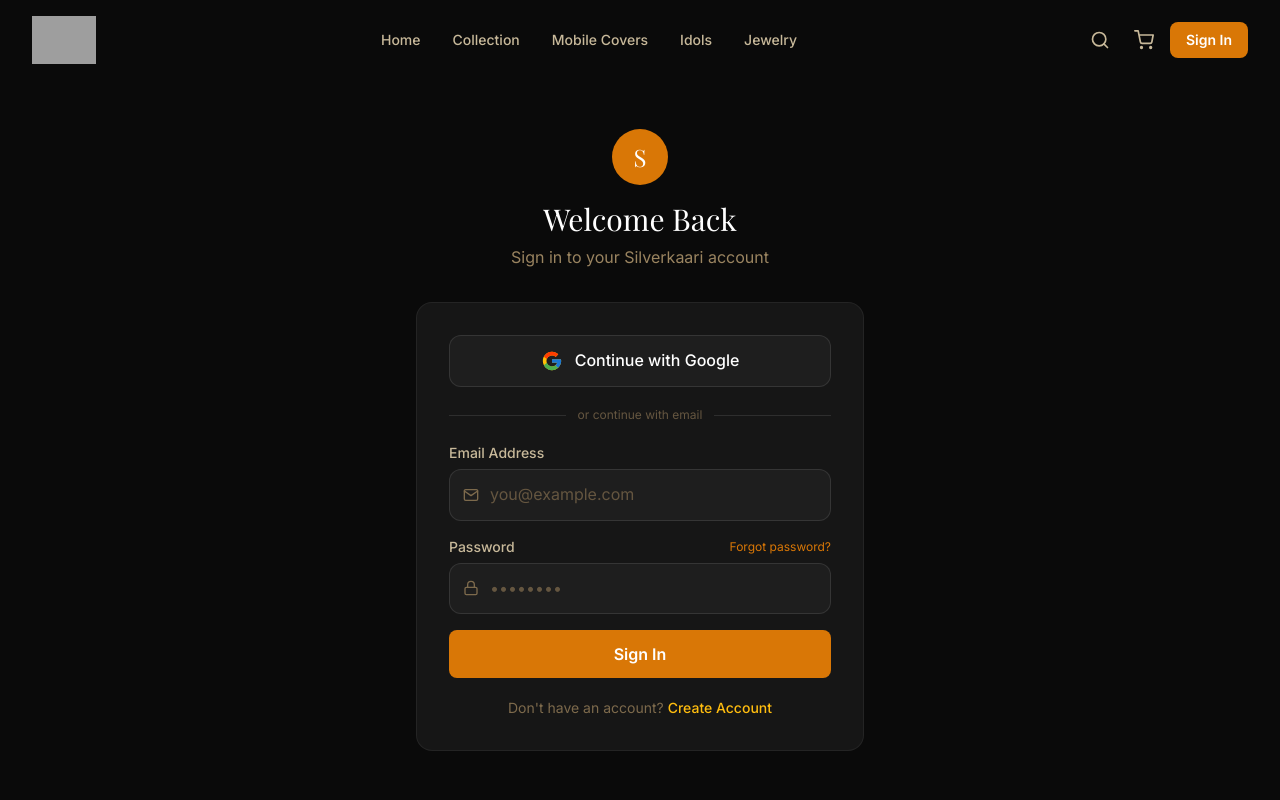
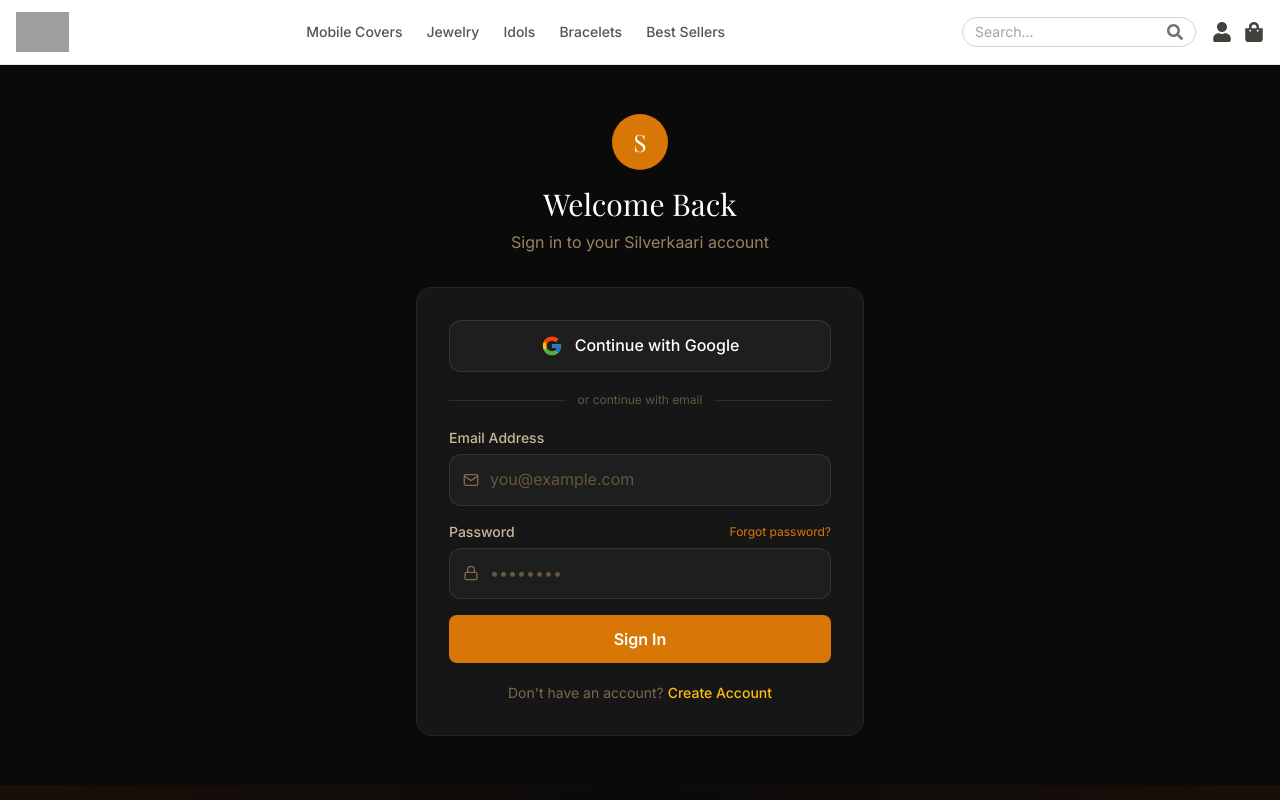
Before and after one commit to Nandkishore0710/Amrit_Silver_Prototype, a React (Vite) app in the folder frontend/: page /login in a window 1280 px wide. Shown: the top 800 px of the page. Built offline with nearby package versions, Linux system fonts and the light colour scheme; grey boxes are pictures that could not be loaded.

Commit message:
Replace Navbar UI with new light theme design and add Testimonials section

```diff
--- a/frontend/src/components/Navbar.jsx
+++ b/frontend/src/components/Navbar.jsx
@@ -1,279 +1,110 @@
-import React, { useState, useEffect, useRef } from 'react';
-import { Link, NavLink, useNavigate } from 'react-router-dom';
-import { motion, AnimatePresence } from 'framer-motion';
-import { FiShoppingCart, FiUser, FiSearch, FiMenu, FiX, FiHeart, FiPackage, FiLogOut, FiSettings } from 'react-icons/fi';
+import React, { useState } from 'react';
+import { Link, useNavigate } from 'react-router-dom';
+import { FaSearch, FaUser, FaShoppingBag, FaBars, FaTimes } from 'react-icons/fa';
 import { useAuth } from '../hooks/useAuth';
 import { useCart } from '../hooks/useCart';
-import { CATEGORIES } from '../utils/constants';
-import { getInitials } from '../utils/helpers';
-import api from '../api';
-import clsx from 'clsx';
 
 const Navbar = () => {
-  const { user, isAuthenticated, logout } = useAuth();
+  const [isOpen, setIsOpen] = useState(false);
+  const [searchTerm, setSearchTerm] = useState('');
+  const navigate = useNavigate();
+  const { isAuthenticated, user, logout } = useAuth();
   const { count, toggle } = useCart();
-  const navigate = useNavigate();
-  const [scrolled, setScrolled] = useState(false);
-  const [menuOpen, setMenuOpen] = useState(false);
-  const [userMenuOpen, setUserMenuOpen] = useState(false);
-  const [searchOpen, setSearchOpen] = useState(false);
-  const [searchQuery, setSearchQuery] = useState('');
-  const [searchResults, setSearchResults] = useState([]);
-  const searchRef = useRef(null);
-  const searchTimeout = useRef(null);
-
-  useEffect(() => {
-    const onScroll = () => setScrolled(window.scrollY > 20);
-    window.addEventListener('scroll', onScroll, { passive: true });
-    return () => window.removeEventListener('scroll', onScroll);
-  }, []);
-
-  // Live search
-  useEffect(() => {
-    clearTimeout(searchTimeout.current);
-    if (!searchQuery.trim()) { setSearchResults([]); return; }
-    searchTimeout.current = setTimeout(async () => {
-      try {
-        const { data } = await api.get('/products', { params: { search: searchQuery, limit: 5 } });
-        setSearchResults(data.data || []);
-      } catch { setSearchResults([]); }
-    }, 300);
-    return () => clearTimeout(searchTimeout.current);
-  }, [searchQuery]);
 
   const handleSearch = (e) => {
     e.preventDefault();
-    if (searchQuery.trim()) {
-      navigate(`/products?search=${encodeURIComponent(searchQuery.trim())}`);
-      setSearchOpen(false);
-      setSearchQuery('');
+    if (searchTerm.trim()) {
+      navigate(`/products?search=${encodeURIComponent(searchTerm.trim())}`);
+      setSearchTerm('');
+      setIsOpen(false);
     }
   };
 
-  const navLinks = [
-    { to: '/', label: 'Home' },
-    { to: '/products', label: 'Collection' },
-    { to: '/products?category=Mobile+Covers', label: 'Mobile Covers' },
-    { to: '/products?category=Idols', label: 'Idols' },
-    { to: '/products?category=Jewelry', label: 'Jewelry' }
-  ];
-
   return (
-    <>
-      <nav className={clsx(
-        'fixed top-0 left-0 right-0 z-50 transition-all duration-300',
-        scrolled ? 'glass border-b border-white/[0.06]' : 'bg-transparent'
-      )}>
-        <div className="page-container">
-          <div className="flex items-center justify-between h-16 md:h-20">
-            {/* Logo */}
-            <Link to="/" className="flex items-center gap-3 group">
-              <img src="/logo.png" alt="Amrit Silver" className="h-12 w-auto object-contain transition-transform group-hover:scale-105" />
+    <nav className="bg-white border-b border-gray-200 sticky top-0 z-50">
+      <div className="container mx-auto px-4 py-3 flex items-center justify-between">
+        <Link to="/" className="flex items-center">
+          <img src="/logo.png" alt="Amrit Silver" className="h-10 w-auto object-contain" />
         </Link>
 
-            {/* Desktop Nav */}
-            <div className="hidden lg:flex items-center gap-8">
-              {navLinks.map(link => (
-                <NavLink key={link.to} to={link.to}
-                  className={({ isActive }) => clsx('nav-link', isActive && 'nav-link-active')}>
-                  {link.label}
-                </NavLink>
-              ))}
+        <div className="hidden md:flex items-center gap-6">
+          <Link to="/products?category=Mobile Covers" className="text-stone-600 hover:text-stone-900 text-sm font-medium">Mobile Covers</Link>
+          <Link to="/products?category=Jewelry" className="text-stone-600 hover:text-stone-900 text-sm font-medium">Jewelry</Link>
+          <Link to="/products?category=Idols" className="text-stone-600 hover:text-stone-900 text-sm font-medium">Idols</Link>
+          <Link to="/products?category=Bracelets" className="text-stone-600 hover:text-stone-900 text-sm font-medium">Bracelets</Link>
+          <Link to="/products?sort=best-sellers" className="text-stone-600 hover:text-stone-900 text-sm font-medium">Best Sellers</Link>
         </div>
 
-            {/* Actions */}
-            <div className="flex items-center gap-2">
-              {/* Search */}
-              <button
-                id="search-toggle"
-                onClick={() => setSearchOpen(true)}
-                className="btn-ghost p-2"
-                aria-label="Search"
-              >
-                <FiSearch size={20} />
+        <div className="flex items-center gap-4">
+          <form onSubmit={handleSearch} className="hidden md:flex items-center border border-gray-300 rounded-full px-3 py-1">
+            <input
+              type="text"
+              placeholder="Search..."
+              className="outline-none bg-transparent text-sm w-32 lg:w-48 text-stone-800"
+              value={searchTerm}
+              onChange={(e) => setSearchTerm(e.target.value)}
+            />
+            <button type="submit" className="text-stone-500"><FaSearch /></button>
+          </form>
+
+          <div className="flex items-center gap-3">
+            {isAuthenticated ? (
+              <div className="relative group">
+                <button className="text-stone-700 hover:text-stone-900 text-xl">
+                  <FaUser />
                 </button>
+                <div className="absolute right-0 mt-2 w-48 bg-white border border-gray-200 rounded shadow-lg opacity-0 invisible group-hover:opacity-100 group-hover:visible transition-all duration-200 z-50">
+                  <Link to="/profile" className="block px-4 py-2 text-sm text-stone-700 hover:bg-stone-50">Profile</Link>
+                  <Link to="/orders" className="block px-4 py-2 text-sm text-stone-700 hover:bg-stone-50">Orders</Link>
+                  {user?.role === 'admin' && (
+                    <>
+                      <Link to="/admin" className="block px-4 py-2 text-sm text-stone-700 hover:bg-stone-50">Dashboard</Link>
+                      <Link to="/admin/products" className="block px-4 py-2 text-sm text-stone-700 hover:bg-stone-50">Manage Products</Link>
+                    </>
+                  )}
+                  <button onClick={logout} className="block w-full text-left px-4 py-2 text-sm text-red-600 hover:bg-stone-50">Logout</button>
+                </div>
+              </div>
+            ) : (
+              <Link to="/login" className="text-stone-700 hover:text-stone-900 text-xl"><FaUser /></Link>
+            )}
 
-              {/* Cart */}
-              <button
-                id="cart-toggle"
-                onClick={toggle}
-                className="btn-ghost p-2 relative"
-                aria-label="Cart"
-              >
-                <FiShoppingCart size={20} />
+            <button onClick={toggle} className="relative text-stone-700 hover:text-stone-900 text-xl">
+              <FaShoppingBag />
               {count > 0 && (
-                  <motion.span
-                    key={count}
-                    initial={{ scale: 0 }}
-                    animate={{ scale: 1 }}
-                    className="absolute -top-1 -right-1 w-5 h-5 bg-gold-600 text-white text-xs font-bold rounded-full flex items-center justify-center"
-                  >
-                    {count > 9 ? '9+' : count}
-                  </motion.span>
+                <span className="absolute -top-2 -right-3 bg-amber-600 text-white text-xs rounded-full w-5 h-5 flex items-center justify-center">
+                  {count}
+                </span>
               )}
             </button>
 
-              {/* User Menu */}
-              {isAuthenticated ? (
-                <div className="relative">
-                  <button
-                    id="user-menu-toggle"
-                    onClick={() => setUserMenuOpen(!userMenuOpen)}
-                    className="flex items-center gap-2 btn-ghost p-2"
-                  >
-                    <div className="w-8 h-8 rounded-full bg-gold-700 flex items-center justify-center text-xs font-bold text-white">
-                      {getInitials(user?.name)}
-                    </div>
-                  </button>
-                  <AnimatePresence>
-                    {userMenuOpen && (
-                      <motion.div
-                        initial={{ opacity: 0, y: 8, scale: 0.95 }}
-                        animate={{ opacity: 1, y: 0, scale: 1 }}
-                        exit={{ opacity: 0, y: 8, scale: 0.95 }}
-                        className="absolute right-0 mt-2 w-52 glass rounded-2xl overflow-hidden shadow-glass"
-                        onMouseLeave={() => setUserMenuOpen(false)}
-                      >
-                        <div className="px-4 py-3 border-b border-white/10">
-                          <p className="text-white font-medium text-sm truncate">{user?.name}</p>
-                          <p className="text-silver-600 text-xs truncate">{user?.email}</p>
-                        </div>
-                        <div className="py-2">
-                          {[
-                            { to: '/profile', icon: FiUser, label: 'My Profile' },
-                            { to: '/orders', icon: FiPackage, label: 'My Orders' },
-                            { to: '/profile', icon: FiHeart, label: 'Wishlist' }
-                          ].map(item => (
-                            <Link key={item.to} to={item.to}
-                              onClick={() => setUserMenuOpen(false)}
-                              className="flex items-center gap-3 px-4 py-2.5 text-silver-300 hover:text-white hover:bg-white/5 transition-colors text-sm">
-                              <item.icon size={16} />
-                              {item.label}
-                            </Link>
-                          ))}
-                          {user?.role === 'admin' && (
-                            <Link to="/admin" onClick={() => setUserMenuOpen(false)}
-                              className="flex items-center gap-3 px-4 py-2.5 text-gold-400 hover:text-gold-300 hover:bg-gold-600/10 transition-colors text-sm">
-                              <FiSettings size={16} />Admin Panel
-                            </Link>
-                          )}
-                          <button
-                            onClick={() => { logout(); setUserMenuOpen(false); }}
-                            className="w-full flex items-center gap-3 px-4 py-2.5 text-red-400 hover:text-red-300 hover:bg-red-900/10 transition-colors text-sm">
-                            <FiLogOut size={16} />Sign Out
-                          </button>
-                        </div>
-                      </motion.div>
-                    )}
-                  </AnimatePresence>
-                </div>
-              ) : (
-                <Link to="/login" className="hidden sm:flex btn-primary py-2 px-4 text-sm">Sign In</Link>
-              )}
-
-              {/* Mobile menu toggle */}
-              <button className="lg:hidden btn-ghost p-2" onClick={() => setMenuOpen(!menuOpen)}>
-                {menuOpen ? <FiX size={22} /> : <FiMenu size={22} />}
+            <button className="md:hidden text-2xl text-stone-700" onClick={() => setIsOpen(!isOpen)}>
+              {isOpen ? <FaTimes /> : <FaBars />}
             </button>
           </div>
         </div>
       </div>
 
-        {/* Mobile menu */}
-        <AnimatePresence>
-          {menuOpen && (
-            <motion.div
-              initial={{ height: 0, opacity: 0 }}
-              animate={{ height: 'auto', opacity: 1 }}
-              exit={{ height: 0, opacity: 0 }}
-              className="lg:hidden glass border-t border-white/[0.06] overflow-hidden"
-            >
-              <div className="page-container py-4 flex flex-col gap-1">
-                {navLinks.map(link => (
-                  <NavLink key={link.to} to={link.to}
-                    onClick={() => setMenuOpen(false)}
-                    className={({ isActive }) => clsx(
-                      'py-3 px-2 text-silver-300 hover:text-white border-b border-white/[0.04] last:border-0',
-                      isActive && 'text-gold-400'
-                    )}>
-                    {link.label}
-                  </NavLink>
-                ))}
-                {!isAuthenticated && (
-                  <Link to="/login" onClick={() => setMenuOpen(false)} className="btn-primary mt-3 text-center">
-                    Sign In
-                  </Link>
+      {isOpen && (
+        <div className="md:hidden bg-white border-t border-gray-200 py-4 px-4 shadow-lg absolute w-full z-40">
+          <Link to="/products?category=Mobile Covers" onClick={() => setIsOpen(false)} className="block py-2 text-stone-600">Mobile Covers</Link>
+          <Link to="/products?category=Jewelry" onClick={() => setIsOpen(false)} className="block py-2 text-stone-600">Jewelry</Link>
+          <Link to="/products?category=Idols" onClick={() => setIsOpen(false)} className="block py-2 text-stone-600">Idols</Link>
+          <Link to="/products?category=Bracelets" onClick={() => setIsOpen(false)} className="block py-2 text-stone-600">Bracelets</Link>
+          <Link to="/products?sort=best-sellers" onClick={() => setIsOpen(false)} className="block py-2 text-stone-600">Best Sellers</Link>
+          <form onSubmit={handleSearch} className="mt-2 flex border border-gray-300 rounded-full px-3 py-1 bg-white">
+            <input
+              type="text"
+              placeholder="Search..."
+              className="outline-none bg-transparent text-sm flex-1 text-stone-800"
+              value={searchTerm}
+              onChange={(e) => setSearchTerm(e.target.value)}
+            />
+            <button type="submit" className="text-stone-500"><FaSearch /></button>
+          </form>
+        </div>
       )}
-              </div>
-            </motion.div>
-          )}
-        </AnimatePresence>
     </nav>
-
-      {/* Search overlay */}
-      <AnimatePresence>
-        {searchOpen && (
-          <motion.div
-            initial={{ opacity: 0 }}
-            animate={{ opacity: 1 }}
-            exit={{ opacity: 0 }}
-            className="fixed inset-0 z-50 bg-dark-950/90 backdrop-blur-sm flex items-start justify-center pt-24 px-4"
-            onClick={(e) => { if (e.target === e.currentTarget) setSearchOpen(false); }}
-          >
-            <motion.div
-              initial={{ y: -20, opacity: 0 }}
-              animate={{ y: 0, opacity: 1 }}
-              className="w-full max-w-2xl"
-            >
-              <form onSubmit={handleSearch} className="relative">
-                <FiSearch className="absolute left-4 top-1/2 -translate-y-1/2 text-silver-500" size={20} />
-                <input
-                  ref={searchRef}
-                  autoFocus
-                  type="text"
-                  value={searchQuery}
-                  onChange={(e) => setSearchQuery(e.target.value)}
-                  placeholder="Search products..."
-                  className="w-full pl-12 pr-12 py-4 bg-dark-700 border border-white/10 rounded-2xl text-white placeholder-silver-600 focus:outline-none focus:border-gold-600 text-lg"
-                />
-                <button type="button" onClick={() => setSearchOpen(false)}
-                  className="absolute right-4 top-1/2 -translate-y-1/2 text-silver-500 hover:text-white">
-                  <FiX size={20} />
-                </button>
-              </form>
-
-              {/* Search Results */}
-              {searchResults.length > 0 && (
-                <motion.div
-                  initial={{ opacity: 0, y: 8 }}
-                  animate={{ opacity: 1, y: 0 }}
-                  className="mt-2 glass rounded-2xl overflow-hidden"
-                >
-                  {searchResults.map(product => (
-                    <Link
-                      key={product._id}
-                      to={`/product/${product.slug}`}
-                      onClick={() => { setSearchOpen(false); setSearchQuery(''); }}
-                      className="flex items-center gap-4 px-4 py-3 hover:bg-white/5 border-b border-white/[0.04] last:border-0 transition-colors"
-                    >
-                      <img src={product.images?.[0]?.url} alt={product.name}
-                        className="w-12 h-12 object-cover rounded-lg" />
-                      <div>
-                        <p className="text-white text-sm font-medium">{product.name}</p>
-                        <p className="text-gold-400 text-sm">₹{product.basePrice.toLocaleString('en-IN')}</p>
-                      </div>
-                    </Link>
-                  ))}
-                </motion.div>
-              )}
-            </motion.div>
-          </motion.div>
-        )}
-      </AnimatePresence>
-
-      {/* Spacer */}
-      <div className="h-16 md:h-20" />
-    </>
   );
 };
 
--- a/frontend/src/pages/HomePage.jsx
+++ b/frontend/src/pages/HomePage.jsx
@@ -12,6 +12,7 @@
 import { useFeaturedProducts, useBestSellers, useNewArrivals } from '../hooks/useProducts';
 import { CATEGORIES } from '../utils/constants';
 import { useInView } from 'react-intersection-observer';
+import TestimonialSection from '../components/TestimonialSection';
 
 const fadeUp = {
   hidden: { opacity: 0, y: 30 },
@@ -308,6 +309,9 @@
         </Section>
       )}
 
+      {/* ─── Testimonials ─── */}
+      <TestimonialSection />
+
       {/* ─── CTA Banner ─── */}
       <section className="py-20 bg-gradient-to-r from-gold-900/30 via-dark-800 to-gold-900/30 border-y border-gold-900/20">
         <div className="page-container text-center">
```
Also changed, not shown: frontend/src/components/TestimonialSection.jsx (added, +42 -0 lines). Lines whose indentation alone changed are shown as unchanged.
